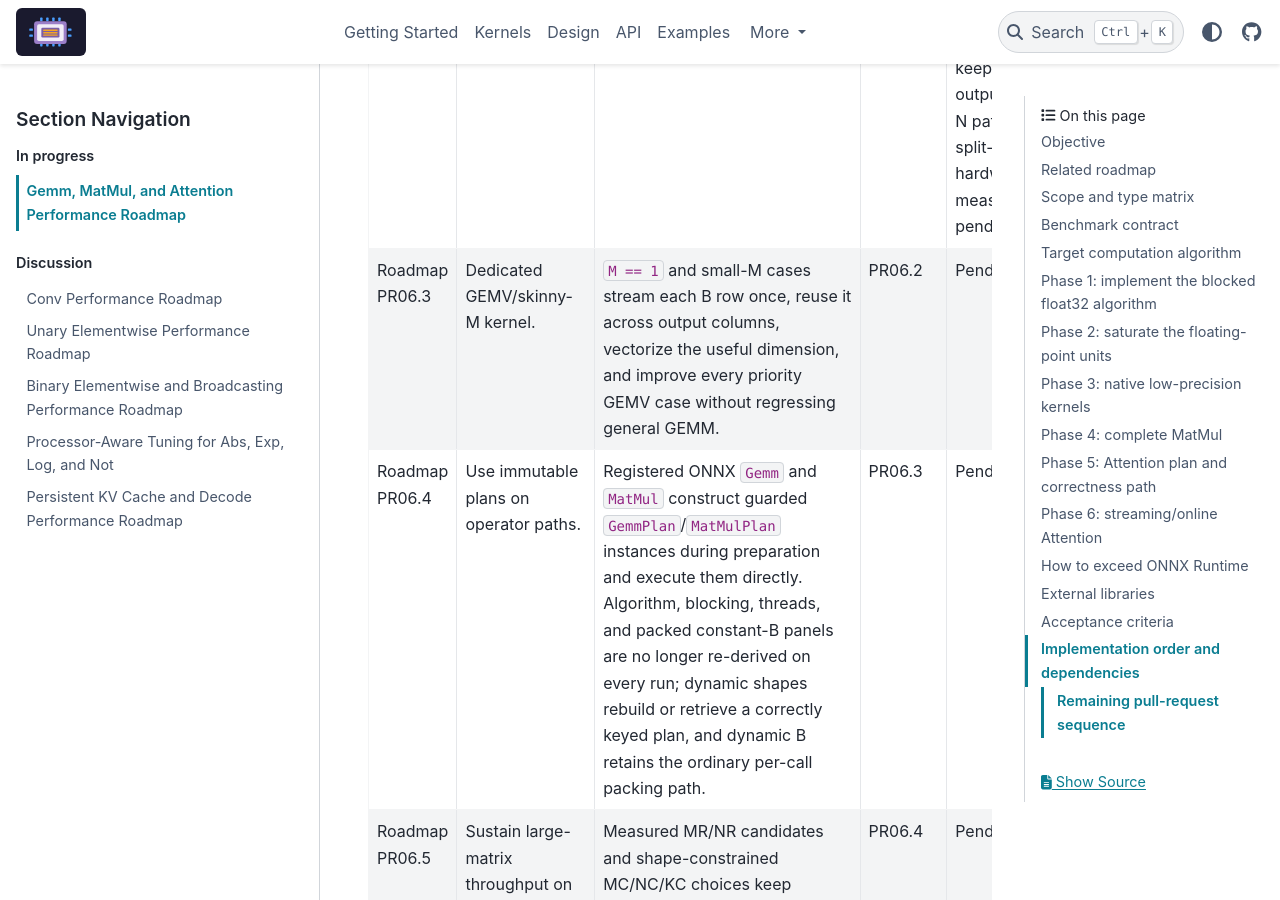
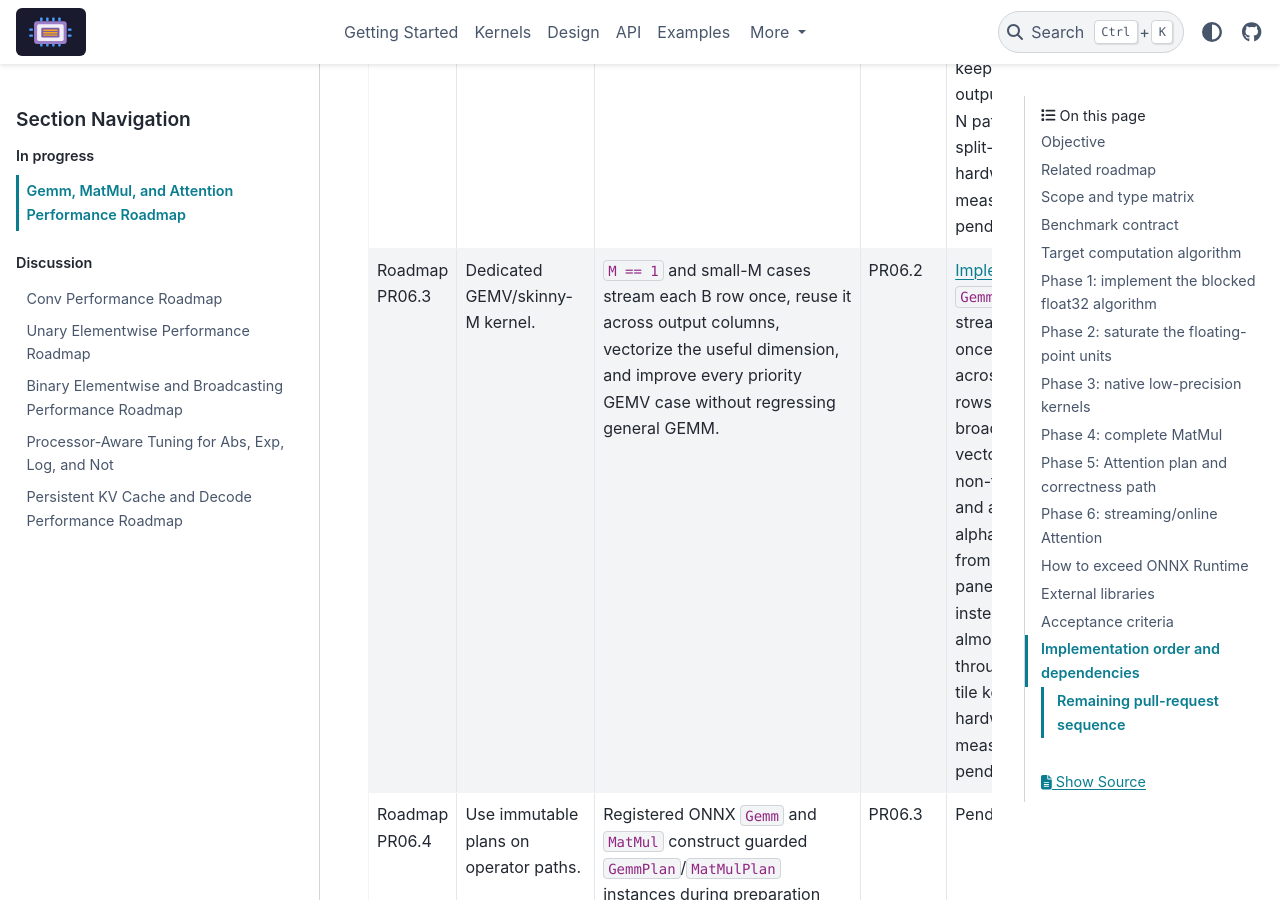
Before and after one commit to xadupre/onnx-light-cpu, a Sphinx documentation site: the page built from docs/next_steps/2026_08_gemm_matmul.rst, in a window 1280 px wide and 900 px high, scrolled down 21363 px. Built offline with Sphinx 7.4.7 and the PyData theme 0.15.4, drawn with Linux system fonts in a browser that asks for light colours; pages that are not in the unit, such as notebooks, are missing from menus.

Commit message:
Implement dedicated GEMV/skinny-M kernel (Roadmap PR06.3) (#170)
* Initial plan

* Implement PR06.3 dedicated GEMV/skinny-M kernel and update plan

Co-authored-by: xadupre <22452781+xadupre@users.noreply.github.com>

* Rename skinny-M scalar to a_val for clarity

Co-authored-by: xadupre <22452781+xadupre@users.noreply.github.com>

---------

Co-authored-by: copilot-swe-agent[bot] <198982749+Copilot@users.noreply.github.com>
Co-authored-by: xadupre <22452781+xadupre@users.noreply.github.com>

```diff
--- a/docs/next_steps/2026_08_gemm_matmul.rst
+++ b/docs/next_steps/2026_08_gemm_matmul.rst
@@ -678,9 +678,10 @@ require measurements on dedicated hardware.
        performance with no priority shape below 0.9x.
      - P3.
      - Scheduler PR01, epilogue PR02, x86 tuning PR03, thread runtime PR04,
-       ARM kernels PR05, parity runner PR06.0, diagnosis PR06.1, and
-       vectorized skinny-N selection PR06.2 are implemented or in review;
-       measured fixes PR06.3 through PR06.5 and final gate PR06.6 remain.
+       ARM kernels PR05, parity runner PR06.0, diagnosis PR06.1, vectorized
+       skinny-N selection PR06.2, and the dedicated GEMV/skinny-M kernel
+       PR06.3 are implemented or in review; measured fixes PR06.4 through
+       PR06.5 and final gate PR06.6 remain.
      - `onnx-light-cpu #133
        <https://github.com/xadupre/onnx-light-cpu/pull/133>`_,
        `onnx-light-cpu #141
@@ -842,7 +843,14 @@ dependency, and current status.
        output columns, vectorize the useful dimension, and improve every
        priority GEMV case without regressing general GEMM.
      - PR06.2
-     - Pending
+     - `Implemented in #170
+       <https://github.com/xadupre/onnx-light-cpu/pull/170>`_. ``GemmSkinnyM``
+       now streams each B row once per K, reuses it across the few output
+       rows through a broadcast axpy that vectorizes over N for non-transposed
+       B, and applies the alpha/beta epilogue from a small per-panel
+       accumulator instead of packing an almost-empty A panel through the
+       five-loop tile kernel. Dedicated-hardware speed-up measurements are
+       still pending.
    * - Roadmap PR06.4
      - Use immutable plans on operator paths.
      - Registered ONNX ``Gemm`` and ``MatMul`` construct guarded
```
Also changed, not shown: docs/design/gemm_kernel_design.rst (+7 -1 lines), 2 other files.
